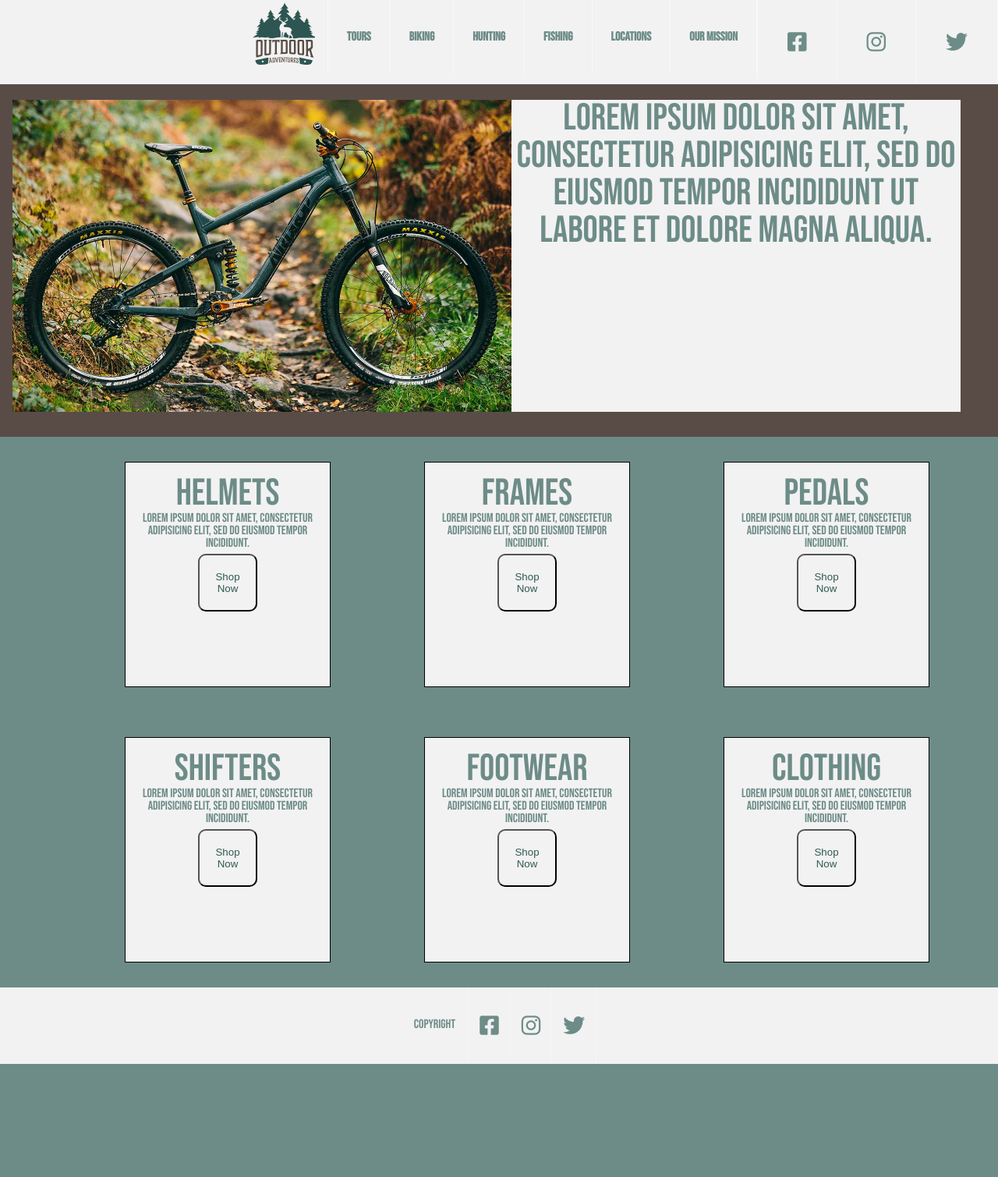
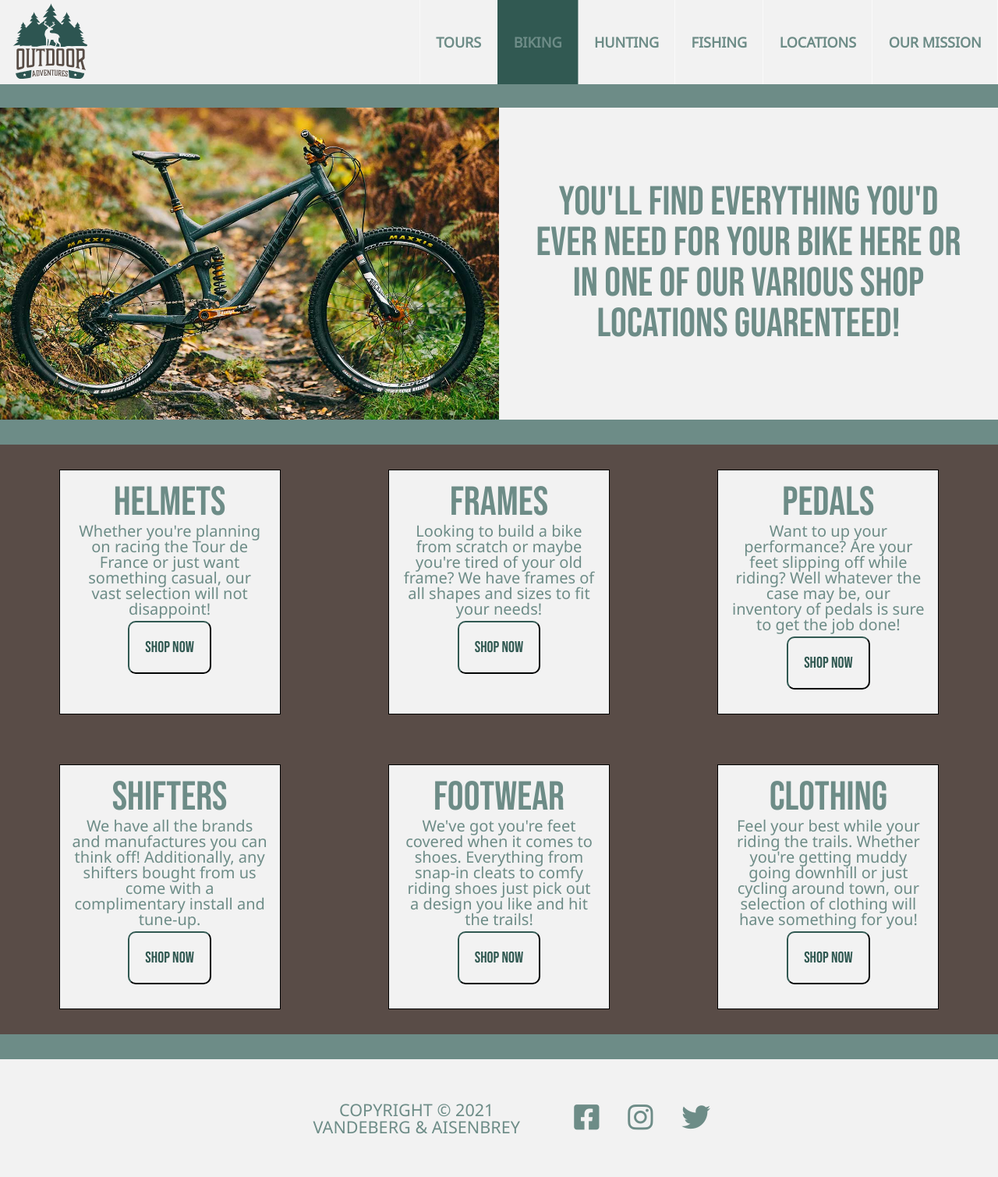
Before and after one commit to mvande/Final-Project, a plain HTML site: page html/biking.html in a window 1280 px wide. Shown: the whole page at 78% size. Before the commit the page ends 1364 px from the top, so only its background shows below. Drawn offline with Linux system fonts and the light colour scheme.

Commit message:
Forgot to make final push

```diff
--- a/css/biking.css
+++ b/css/biking.css
@@ -1,34 +1,47 @@
+body{
+    min-width: 1015px;
+}
+header{
+    min-width: 1015px;
+}
+h1, h2, p{
+    color: #6D8C87;
+}
 .main .top{
-    padding-top: 8em;
-    padding-bottom: 2em;
+    border-top: 8.65em;
+    border-bottom: 2em;
+    border-style: solid;
+    border-color: #6D8C87;
     width: 100%;
     display: flex;
     text-align: center;
-    background-color: #594C47;
-
+    background-color: #F2F2F2;
+    align-items: center;
 }
 .main .top img{
-    margin-left: 1em;
     width: 50%;
 }
 .main .top h2{
     background-color: #F2F2F2;
-    margin-right: 1em;
+    padding: 0em 0.75em;
 }
 
 .main section{
-    /* background-color: #594C47; */
     display: grid;
     grid-template-rows: auto;
-    grid-template-columns: 30% 30% 20%;
+    grid-template-columns: 33% 33% 33%;
+    justify-items: center;
     justify-content: center;
+    min-width: 900px;
+    background-color: #594C47;
+    margin-bottom: 2em;
 }
 
 .main section div{
     background-color: #F2F2F2;
     border: 1px solid black;
-    width: 230px;
-    height: 255px;
+    width: 250px;
+    height: 280px; /* was 255px */
     text-align: center;
     padding: 1em;
     margin: 2em;
--- a/css/global.css
+++ b/css/global.css
@@ -1,22 +1,35 @@
 body{
     margin: 0em;
     background-color: #6D8C87;
+    min-width: 875px;
+    z-index: 0;
+}
+html{
+    z-index: 0;
 }
 li{
     list-style-type: none;
 }
 h1, h2, h3, p{
     color: #6D8C87;
-    font-family: 'Bebas Neue', cursive;
+}
+h1, h2, h3{
+    font-family: 'Bebas Neue', sans-serif;
+}
+p{
+    font-family: 'Noto Sans', sans-serif;
 }
 h1{
-    font-size: 4em;
+    font-size: 4.25em;
 }
 h2{
-    font-size: 3em;
+    font-size: 3.25em;
 }
 h3{
-    font-size: 2em;
+    font-size: 2.25em;
+}
+p{
+    font-size: 1.25em;
 }
 a{
     text-decoration: none;
@@ -27,36 +40,46 @@ button{
     background-color: #F2F2F2;
     color: #315952;
     border-radius: 10px;
-    border:5em linear #315952;
+    border-width: .125em;
+    border-style: outset;
+    border-color: #315952;
+
     padding: 20px;
-    width: 33%;
+    width: auto;
+    font-family: 'Bebas Neue', sans-serif;
+    font-size: 1.25em;
     margin: 5px;
     transition: all 0.5s linear;
 }
-button a{
-    color: #315952;
+button:hover{
+    cursor: pointer;
+}
+button:active{
+    border-style: inset;
 }
 header{
     display: flex;
     background-color: #F2F2F2;
-    position: fixed;
-    justify-content: right;
+    position: absolute;
+    justify-content: space-between;
     width: 100%;
+    height: 108px;
+    min-width: 875px;
     z-index: 2;
+    align-items: center;
 }
 header #logo {
     padding: 0.2em 1em;
     float: left;
 }
 header #logo img{
-    width: 5em;
+    width: 96px;
 }
 header nav ul{
     margin: 0em;
     padding: 0em;
-    text-align: center;
     display: flex;
-    justify-content: center;
+    align-items: center;
 }
 header nav ul li{
     display: block;
@@ -65,15 +88,17 @@ header nav ul li{
     list-style-type: none;
 }
 header nav ul li a{
-    padding: 2.5em 1.5em;
+    padding: 2.5em 1.125em;
     color: #6D8C87;
     display: inline-block;
-    font-family: 'Bebas Neue', cursive;
-    font-size: 1em;
+    font-family: 'Noto Sans', sans-serif;
+    font-size: 1.125em;
+    font-weight: bold;
     text-transform: uppercase;
-    font-weight: bold;
     transition: all .3s linear;
     border-right: 1px solid rgba(255, 255, 255, .5);
+    white-space: nowrap;
+    z-index: 2;
 }
 header nav ul li a:hover{
     background-color: #315952;
@@ -89,10 +114,9 @@ footer{
     background-color: #F2F2F2;
 }
 footer ul{
-    margin: 0em;
-    padding: 0em;
     text-align: center;
     display: flex;
+    align-items: center;
     justify-content: center;
 }
 footer ul li{
@@ -108,50 +132,23 @@ footer ul li i{
     text-decoration: none;
     text-transform: uppercase;
     transition: all .3s linear;
-    border-right: 1px dotted rgba(255, 255, 255, .5);
 }
 footer ul li p{
     padding: 2.5em 1em;
     color: #6D8C87;
     display: inline-block;
+    font-size: 1.35em;
     text-decoration: none;
     text-transform: uppercase;
+    width: 15em;
     transition: all .3s linear;
-    border-right: 1px dotted rgba(255, 255, 255, .5);
 }
-/*
-footer ul{
-    margin: 0em;
-    padding: 0em;
-    text-align: center;
-    display: flex;
-    justify-content: center;
-}
-footer ul >li{
-    display: block;
-    padding: 0.5em 1em;
-    margin: 0em;
-    list-style-type: none;
-}
-/* footer ul li p{
-    padding: 2.5em 1em;
-    color: ##6D8C87;
-    display: inline-block;
-    text-decoration: none;
-    font-family: Helvetica;
-    text-transform: uppercase;
-    font-weight: bold;
-    transition: all .3s linear;
-    border-right: 1px dotted rgba(255, 255, 255, .5);
-} */
 
 .socials ul{
     display: flex;
     list-style-type: none;
-    justify-content: center;
+    align-items: center;
 }
 .socials ul li i{
-    font-size: 1.75em;
-    padding-right: 0.5em;
-    padding-left: 0.5em;
+    font-size: 2.3em;
 }
--- a/css/main.css
+++ b/css/main.css
@@ -1,18 +1,51 @@
-.slide{
-    width:100%;
+.welcome .slide{
+    width: 100%;
 }
+.welcome{
+    position: relative;
+}
+.welcome h1{
+    position: absolute;
+    background-color: rgba(89,76,70, 0.95);
+    padding: .5em;
+    margin-left: 1.525em;
+    top: 50%;
+    transform: translate(0%, -55%);
+}
+
 .main{
-    clear: both;
+    padding-top: 6.7em;
 }
 .main ul{
     text-align: center;
     display: flex;
-    justify-content: center;
     flex-wrap: wrap;
     background-color: #594C47;
-    margin: 1em 0em;
+    margin: 2em 0em;
+    justify-content: space-evenly;
 }
-
+.main ul li a{
+    display: inline-block;
+    text-align: center;
+    background-color: #F2F2F2;
+    color: #315952;
+    border-radius: 10px;
+    border-width: .125em;
+    border-style: outset;
+    border-color: #315952;
+    padding: 20px;
+    width: auto;
+    font-family: 'Bebas Neue', sans-serif;
+    font-size: 1.25em;
+    margin: 5px;
+    transition: all 0.5s linear;
+}
+.main ul li a:hover{
+    cursor: pointer;
+}
+.main ul li a:active{
+    border-style: inset;
+}
 .main ul li{
     width: 20em;
     padding: 1em 2.5em;
--- a/css/tours.css
+++ b/css/tours.css
@@ -1,16 +1,20 @@
 .main{
-    position: relative;
+    padding-top: 1em;
 }
 .main h1{
     font-size: 4em;
-    color: black;
+    background-color: rgba(109, 140, 135, 0.6);
+    color: #202b2f;
+    justify-content: center;
+    padding: .25em;
+    white-space: nowrap;
 }
 .main .seasonal_promo{
     position: relative;
 }
 .main .seasonal_promo img{
     width: 100%;
-    padding: 1em 0em;
+    padding: 5.7em 0em 1em;
 }
 .main .seasonal_promo .text_button{
     padding: 1em;
@@ -19,23 +23,46 @@
 }
 .main section{
     display: grid;
-    grid-template-rows: auto;
-    grid-template-columns: 30% 70%;
+    grid-template-rows: auto auto;
+    grid-template-columns: 9.75% 9.75% 9.75% 9.75% 1.25% 9.75% 9.75% 1.25% 9.75% 9.75% 9.75% 9.75%;
+    justify-items: center;
+    background-color: #594C47;
+    padding: 1.3em;
+    width: auto;
+    grid-row-gap: 1em;
+    min-width: 40em;
 }
-.main section div{
-    padding: 5%;
+.main section .utah{
+    grid-column: 1/5;
+    width: 100%;
+}
+.main section .glacier{
+    grid-column: 6/13;
+    width: 100%;
+}
+.main section .yosemite{
+    grid-column: 1/8;
+    width: 100%;
+}
+.main section .oregon{
+    grid-column: 9/13;
+    width: 100%;
 }
 .main section .utah img{
     width: 100%;
+    height: 100%;
 }
 .main section .glacier img{
     width: 100%;
+    height: 100%;
 }
 .main section .yosemite img{
     width: 100%;
+    height: 100%;
 }
 .main section .oregon img{
     width: 100%;
+    height: 100%;
 }
 .main section div button{
     position: relative;
@@ -48,5 +75,5 @@
     position: relative;
     left: 50%;
     transform: translate(-50%, 0%);
-    margin-bottom: 1em;
+    margin: 1em 1em;
 }
--- a/html/biking.html
+++ b/html/biking.html
@@ -4,7 +4,7 @@
         <meta charset="UTF-8">
         <link rel="preconnect" href="https://fonts.googleapis.com">
         <link rel="preconnect" href="https://fonts.gstatic.com" crossorigin>
-        <link href="https://fonts.googleapis.com/css2?family=Bebas+Neue&display=swap" rel="stylesheet">
+        <link href="https://fonts.googleapis.com/css2?family=Bebas+Neue&family=Noto+Sans&family=Oswald:wght@400&display=swap" rel="stylesheet">
         <link rel="stylesheet" href="../css/reset.css">
         <link rel="stylesheet" href="../css/global.css">
         <link rel="stylesheet" href="../css/biking.css">
@@ -19,76 +19,55 @@
             <nav>
                 <ul>
                     <li><a href="../html/tours.html">Tours</a></li>
-                    <li><a href="../html/biking.html">Biking</a></li>
+                    <li><a class="activepage" href="../html/biking.html">Biking</a></li>
                     <li><a href="#">Hunting</a></li>
                     <li><a href="#">Fishing</a></li>
                     <li><a href="#">Locations</a></li>
                     <li><a href="#">Our Mission</a></li>
-                    <li>
-                        <div class="socials">
-                            <ul>
-                                <li>
-                                    <a href="#">
-                                        <i class="fa-brands fa-facebook-square"></i>
-                                    </a>
-                                </li>
-                                <li>
-                                    <a href="#">
-                                        <i class="fa-brands fa-instagram"></i>
-                                    </a>
-                                </li>
-                                <li>
-                                    <a href="#">
-                                        <i class="fa-brands fa-twitter"></i>
-                                    </a>
-                                </li>
-                            </ul>
-                        </div>
-                    </li>
                 </ul>
             </nav>
         </header>
         <div class="main">
             <div class="top">
                 <img id="title" src="../images/mountain_bike.jfif" alt="head">
-                <h2>lorem ipsum dolor sit amet, consectetur adipisicing elit, sed do eiusmod tempor incididunt ut labore et dolore magna aliqua.</h2>
+                <h2>You'll find everything you'd ever need for your bike here or in one of our various shop locations guarenteed!</h2>
             </div>
             <section>
                 <div>
                     <h2>Helmets</h2>
-                    <p>lorem ipsum dolor sit amet, consectetur adipisicing elit, sed do eiusmod tempor incididunt.</p>
+                    <p>Whether you're planning on racing the Tour de France or just want something casual, our vast selection will not disappoint!</p>
                     <button>Shop Now</button>
                 </div>
                 <div>
                     <h2>Frames</h2>
-                    <p>lorem ipsum dolor sit amet, consectetur adipisicing elit, sed do eiusmod tempor incididunt.</p>
+                    <p>Looking to build a bike from scratch or maybe you're tired of your old frame? We have frames of all shapes and sizes to fit your needs!</p>
                     <button>Shop Now</button>
                 </div>
                 <div>
                     <h2>Pedals</h2>
-                    <p>lorem ipsum dolor sit amet, consectetur adipisicing elit, sed do eiusmod tempor incididunt.</p>
+                    <p>Want to up your performance? Are your feet slipping off while riding? Well whatever the case may be, our inventory of pedals is sure to get the job done!</p>
                     <button>Shop Now</button>
                 </div>
                 <div>
                     <h2>Shifters</h2>
-                    <p>lorem ipsum dolor sit amet, consectetur adipisicing elit, sed do eiusmod tempor incididunt.</p>
+                    <p>We have all the brands and manufactures you can think off! Additionally, any shifters bought from us come with a complimentary install and tune-up.</p>
                     <button>Shop Now</button>
                 </div>
                 <div>
                     <h2>Footwear</h2>
-                    <p>lorem ipsum dolor sit amet, consectetur adipisicing elit, sed do eiusmod tempor incididunt.</p>
+                    <p>We've got you're feet covered when it comes to shoes. Everything from snap-in cleats to comfy riding shoes just pick out a design you like and hit the trails!</p>
                     <button>Shop Now</button>
                 </div>
                 <div>
                     <h2>Clothing</h2>
-                    <p>lorem ipsum dolor sit amet, consectetur adipisicing elit, sed do eiusmod tempor incididunt.</p>
+                    <p>Feel your best while your riding the trails. Whether you're getting muddy going downhill or just cycling around town, our selection of clothing will have something for you!</p>
                     <button>Shop Now</button>
                 </div>
             </section>
         </div>
         <footer>
             <ul>
-                <li><p>Copyright</p></li>
+                <li><p>Copyright &copy; 2021 Vandeberg & Aisenbrey</p></li>
                 <li>
                     <div class="socials">
                         <ul>
```
Also changed, not shown: html/tours.html (+7 -28 lines), index.html (+12 -36 lines), images/hiking-in-Nepal-1.jpg (deleted), images/hiking-in-Nepal-1_custom.jpg (added), images/tour_1_portrait.jpg (deleted), images/tour_1_square.jpg (deleted), images/tour_2.jpg, images/tour_2_ratio.jpg (deleted), images/tour_3_portrait.jpg (deleted), images/tour_4.jpg, images/tour_4_custom.jpg (deleted), images/tour_4_wide.jpg (deleted), 1 other file.
